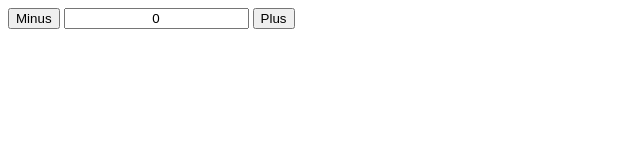
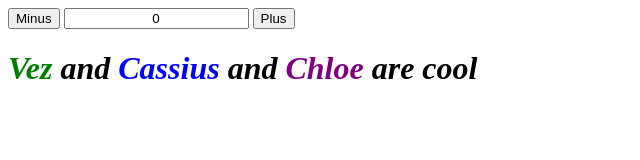
Before and after one commit to LindaCr/html-css-bootstrap-js, a plain HTML site: page resume/button-number-project/button.html in a window 1280 px wide. Shown: the whole page, without its empty margins (0-640 px from the left). Drawn offline with Linux system fonts and the light colour scheme.

Commit message:
added code to practice

```diff
--- a/resume/button-number-project/button.html
+++ b/resume/button-number-project/button.html
@@ -11,5 +11,7 @@
     <button onclick="change(-1);">Minus</button>
     <input id="nbr" type="text" value="0" style="text-align: center;">
     <button onclick="change(1);">Plus</button>
+    <h1 style="font-style:italic;"><span style="color:green;">Vez</span> and <span style="color:blue;">Cassius</span> and <span style="color:purple;">Chloe</span> are cool</h1>
+
 </body>
 </html>
```
